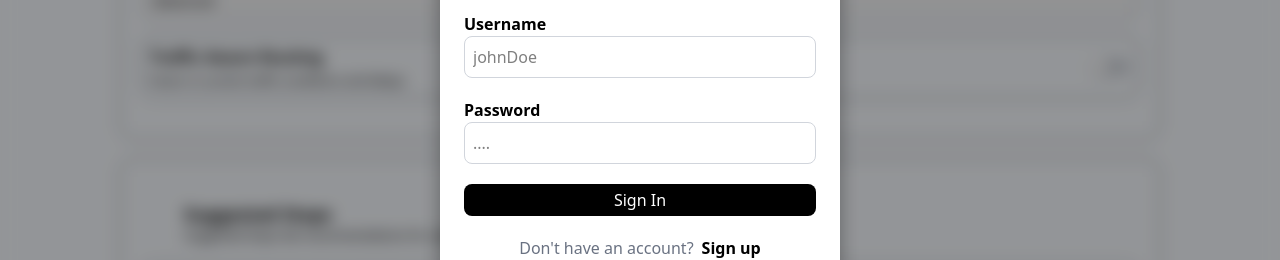
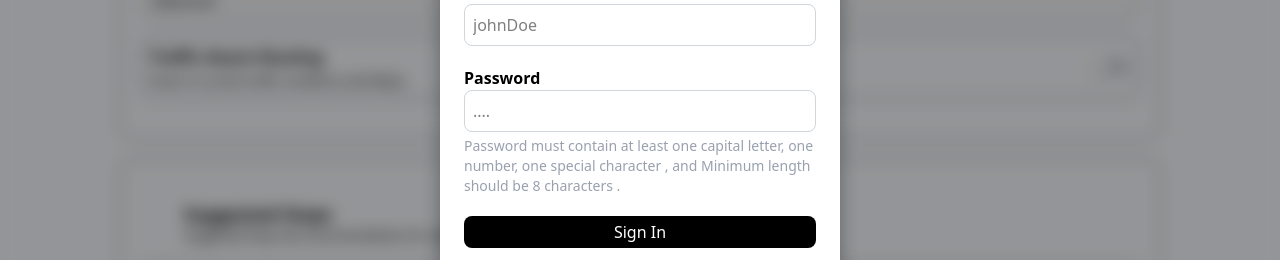
Before and after one commit to Pariskrit12/Smart_Route_Planner_FrontEnd, a React (Vite) app: page /settings in a window 1280 px wide. Shown: the part 398-658 px from the top of the page. Built offline with nearby package versions, Linux system fonts and the light colour scheme; some icons are missing.

Commit message:
feat: add password requirement helper text below password input

```diff
--- a/src/components/auth/Input.jsx
+++ b/src/components/auth/Input.jsx
@@ -11,7 +11,7 @@ const Input = ({ label, placeholder, type, onChange, value }) => {
       <div className="border rounded-lg p-2 border-gray-300 flex items-center gap-2 justify-between  ">
         <input
           onChange={onChange}
-          className="outline-none flex-1   "
+          className="outline-none flex-1"
           type={actualType}
           placeholder={placeholder}
           value={value}
@@ -25,6 +25,12 @@ const Input = ({ label, placeholder, type, onChange, value }) => {
           />
         )}
       </div>
+      {type === "password" && (
+        <span className="text-sm text-gray-400 mt-1">
+          Password must contain at least one capital letter, one number, one special
+          character , and Minimum length should be 8 characters .
+        </span>
+      )}
     </div>
   );
 };
```
